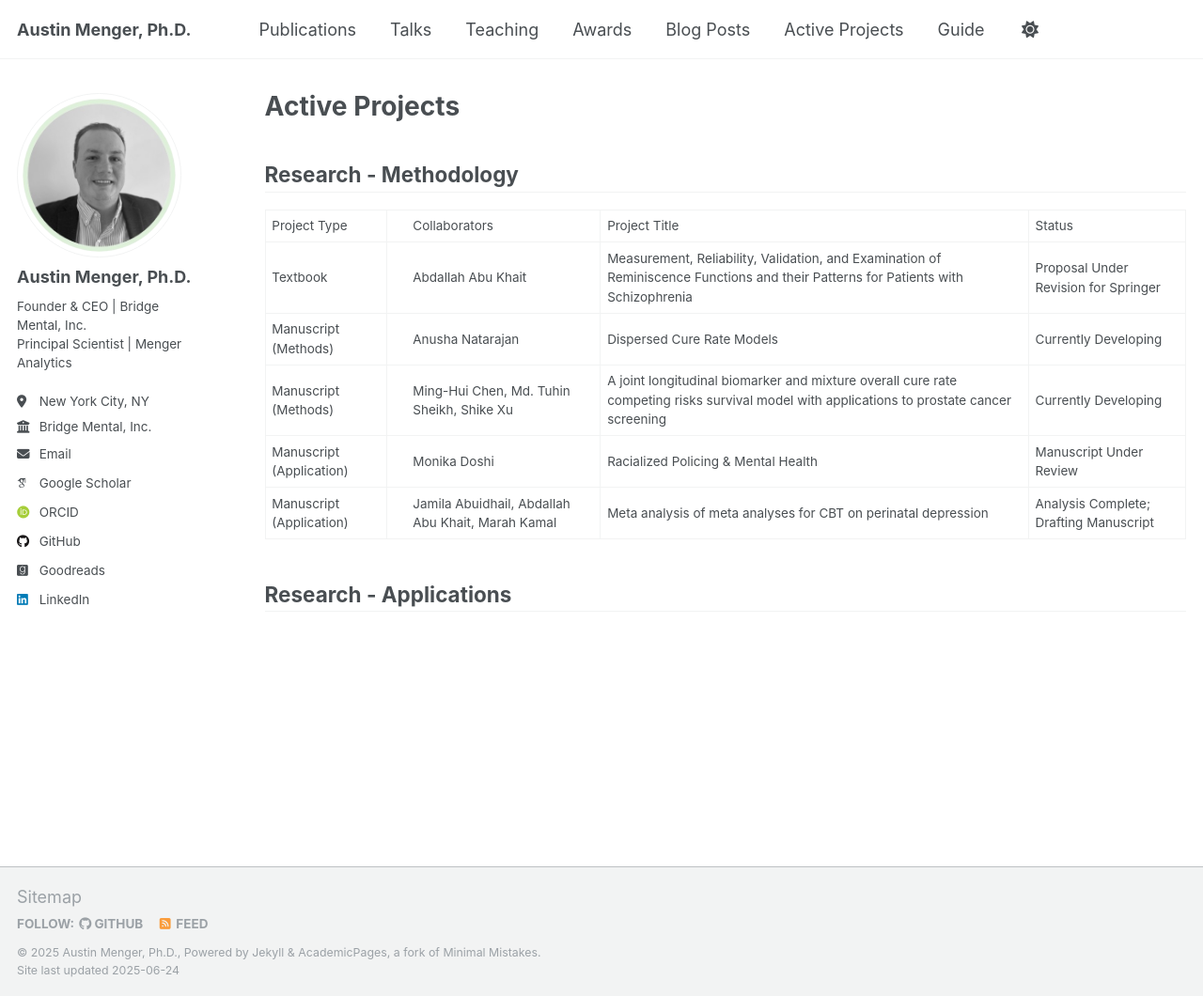
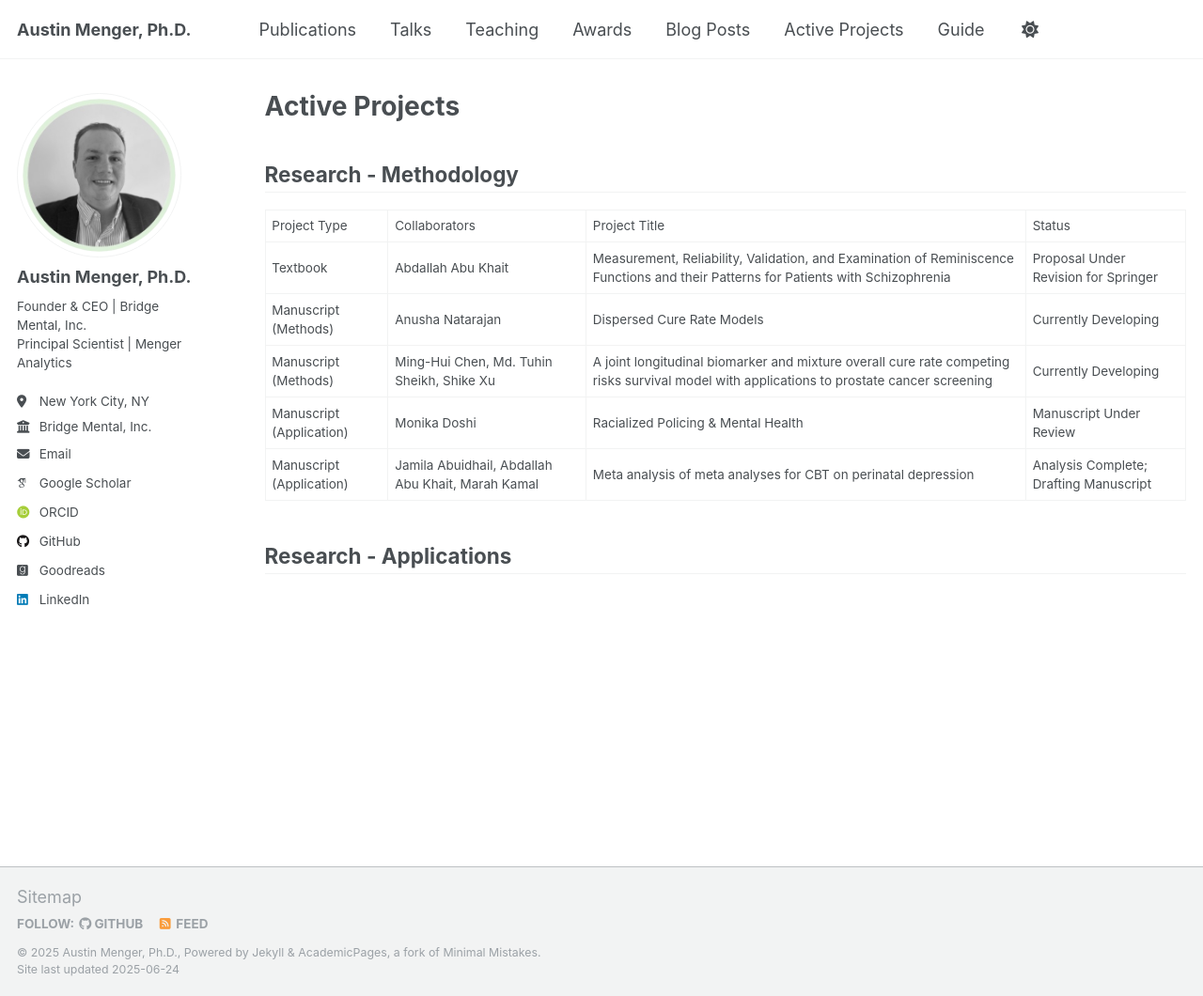
Before and after one commit to austinmenger/austinmenger.github.io, a Jekyll site: the page built from _pages/active_projects.md, in a window 1280 px wide and 1060 px high. Shown: the whole window at 94% size. Built offline with Jekyll 4.4.1, drawn with Linux system fonts in a browser that asks for light colours; some web fonts are replaced.

Commit message:
Update active_projects.md

```diff
--- a/_pages/active_projects.md
+++ b/_pages/active_projects.md
@@ -14,37 +14,37 @@ author_profile: true
 <table>
  <tr>
   <td>Project Type</td>
-  <td style="padding-left: 2em;">Collaborators</td>
+  <td>Collaborators</td>
   <td>Project Title</td>
   <td>Status</td>
  </tr>
  <tr>
   <td>Textbook</td>
-  <td style="padding-left: 2em;">Abdallah Abu Khait</td>
+  <td>Abdallah Abu Khait</td>
   <td>Measurement, Reliability, Validation, and Examination of Reminiscence Functions and their Patterns for Patients with Schizophrenia</td>
   <td>Proposal Under Revision for Springer</td>
  </tr>
  <tr>
   <td>Manuscript (Methods)</td>
-  <td style="padding-left: 2em;">Anusha Natarajan</td>
+  <td>Anusha Natarajan</td>
   <td>Dispersed Cure Rate Models</td>
   <td>Currently Developing</td>
  </tr>
  <tr>
   <td>Manuscript (Methods)</td>
-  <td style="padding-left: 2em;">Ming-Hui Chen, Md. Tuhin Sheikh, Shike Xu</td>
+  <td>Ming-Hui Chen, Md. Tuhin Sheikh, Shike Xu</td>
   <td>A joint longitudinal biomarker and mixture overall cure rate competing risks survival model with applications to prostate cancer screening</td>
   <td>Currently Developing</td>
  </tr>
  <tr>
   <td>Manuscript (Application)</td>
-  <td style="padding-left: 2em;">Monika Doshi</td>
+  <td>Monika Doshi</td>
   <td>Racialized Policing & Mental Health</td>
   <td>Manuscript Under Review</td>
  </tr>
  <tr>
   <td>Manuscript (Application)</td>
-  <td style="padding-left: 2em;">Jamila Abuidhail, Abdallah Abu Khait, Marah Kamal</td>
+  <td>Jamila Abuidhail, Abdallah Abu Khait, Marah Kamal</td>
   <td>Meta analysis of meta analyses for CBT on perinatal depression</td>
   <td>Analysis Complete; Drafting Manuscript</td>
  </tr>
```
